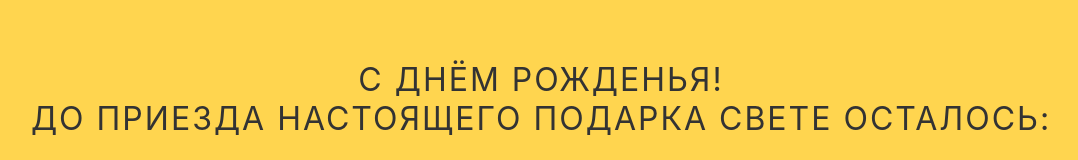
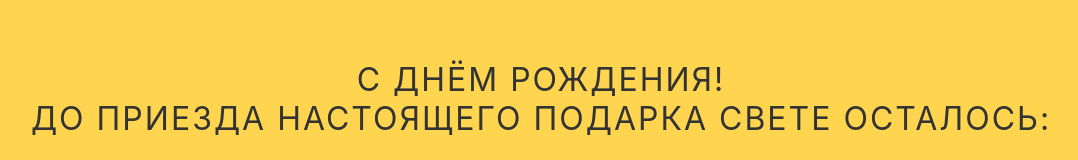
Before and after one commit to fiskar/HB_Sweet, a plain HTML site: page index.html in a window 1280 px wide. Shown: the part 219-379 px from the top of the page, without its empty margins (99-1177 px from the left). Drawn offline with Linux system fonts and the light colour scheme.

Commit message:
Update index.html

```diff
--- a/index.html
+++ b/index.html
@@ -9,7 +9,7 @@
 
 <body>
   <div class="container">
-    <h1 id="headline">С днём рожденья!</h1>
+    <h1 id="headline">С днём рождения!</h1>
     <h1 id="headline">До приезда настоящего подарка Свете осталось:</h1>
     <div id="countdown">
       <ul>
```
